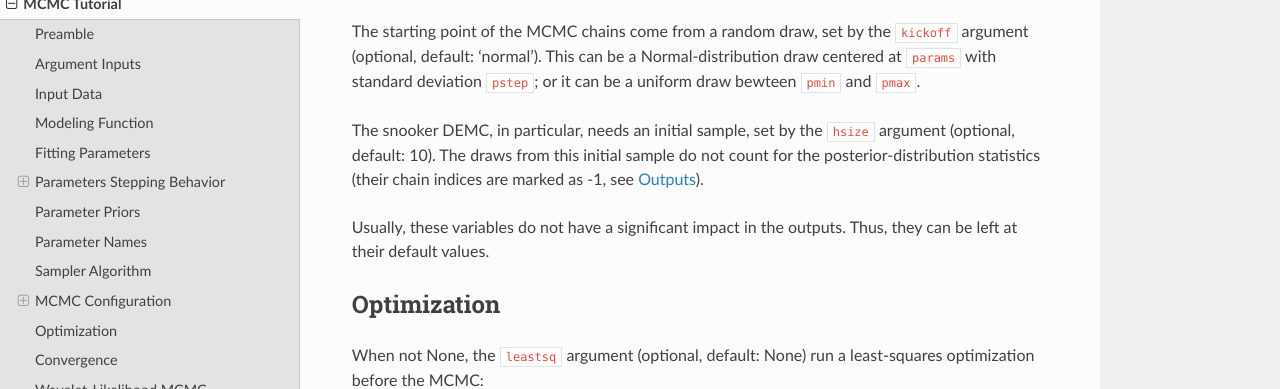
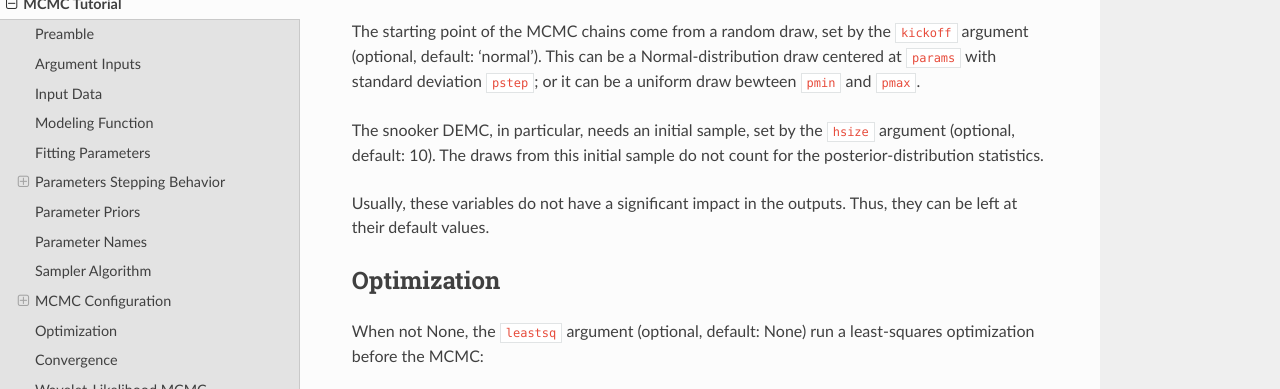
Before and after one commit to pcubillos/mc3, a Sphinx documentation site: the page built from docs/mcmc_tutorial.rst, in a window 1280 px wide and 900 px high, scrolled down 6605 px, cut to the strip 137-526 px from the top of the window. Built offline with Sphinx 7.4.7 and the Read the Docs theme 2.0.0, drawn with Linux system fonts in a browser that asks for light colours; some of the changed text lies outside the part shown.

Commit message:
Removed pre-MCMC samples from the returned posterior.

```diff
--- a/docs/mcmc_tutorial.rst
+++ b/docs/mcmc_tutorial.rst
@@ -353,8 +353,7 @@ deviation ``pstep``; or it can be a uniform draw bewteen ``pmin`` and
 
 The snooker DEMC, in particular, needs an initial sample, set by the
 ``hsize`` argument (optional, default: 10).  The draws from this
-initial sample do not count for the posterior-distribution statistics
-(their chain indices are marked as -1, see :ref:`outputs`).
+initial sample do not count for the posterior-distribution statistics.
 
 Usually, these variables do not have a significant impact in the
 outputs. Thus, they can be left at their default values.
```
Also changed, not shown: other parts of docs/mcmc_tutorial.rst (+2 -2 lines), 1 other file.
